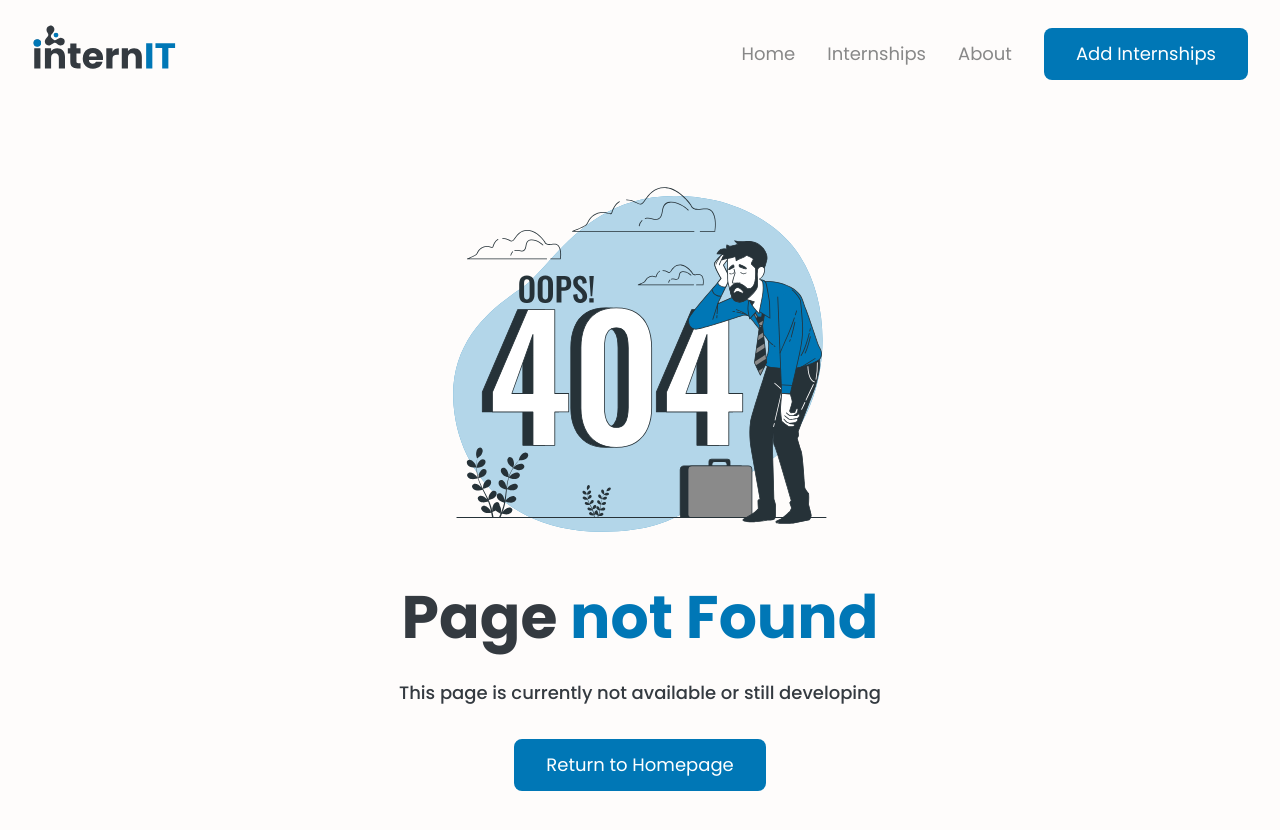
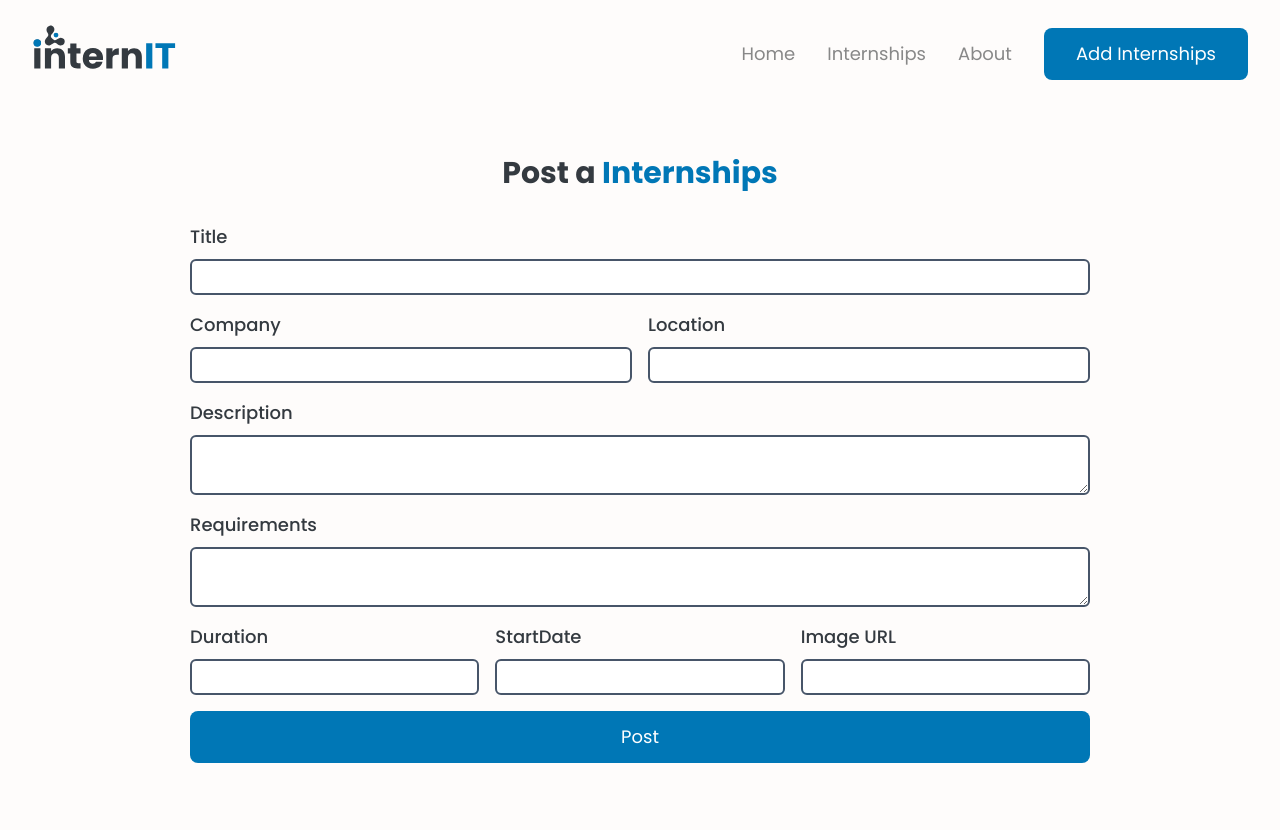
Before and after one commit to Sachintha-Prasad/InternIT, a React (Vite) app in the folder frontend/: page /add-internship in a window 1280 px wide. Before the commit this address had no page. Shown: the top 830 px of the page. Built offline with nearby package versions, Linux system fonts and the light colour scheme.

Commit message:
post an intern page done

```diff
--- a/frontend/src/App.jsx
+++ b/frontend/src/App.jsx
@@ -11,6 +11,7 @@ import NotFoundPage from "./pages/NotFoundPage"
 import HomePage from "./pages/HomePage"
 import InternPage from "./pages/InternPage"
 import InternsPage from "./pages/InternsPage"
+import PostInternPage from "./pages/PostInternPage"
 
 const App = () => {
     const router = createBrowserRouter(
@@ -19,6 +20,7 @@ const App = () => {
                 <Route path="*" element={<NotFoundPage />} />
                 <Route index element={<HomePage />} />
                 <Route path="/internships" element={<InternsPage />} />
+                <Route path="/add-internship" element={<PostInternPage />} />
                 <Route path="/internships/:id" element={<InternPage />} />
             </Route>
         )
--- a/frontend/src/components/InternCard.jsx
+++ b/frontend/src/components/InternCard.jsx
@@ -13,7 +13,7 @@ const InternCard = ({ intern }) => {
                     />
                 </div>
                 <h2 className="text-xl font-medium">{intern.title}</h2>
-                <div className="flex flex-col gap-2">
+                <div className="flex flex-col gap-2 self-start">
                     <p>
                         <span className="font-semibold">Company :</span>{" "}
                         {intern.company}
--- a/frontend/src/db.json
+++ b/frontend/src/db.json
@@ -54,6 +54,28 @@
       "duration": "6 months",
       "startDate": "2024-07-20",
       "image": "https://static.vecteezy.com/system/resources/previews/031/695/460/non_2x/business-logo-template-globe-and-arrow-logo-is-suitable-for-global-company-world-technologies-media-and-publicity-agencies-vector.jpg"
+    },
+    {
+      "id": "d513",
+      "title": "dsadd",
+      "company": "kjklj",
+      "location": "lkjlkj",
+      "description": "kljl",
+      "requirements": "kjkl",
+      "duration": "jklj",
+      "startDate": "kjkl",
+      "image": ""
+    },
+    {
+      "id": "c982",
+      "title": "React developer ",
+      "company": "PanAsia",
+      "location": "Colombo",
+      "description": "<p>Lorem50</P>",
+      "requirements": "sdadas",
+      "duration": "6months",
+      "startDate": "2024.07.08",
+      "image": "https://dev-to-uploads.s3.amazonaws.com/uploads/logos/resized_logo_UQww2soKuUsjaOGNB38o.png"
     }
   ]
 }
--- /dev/null
+++ b/frontend/src/pages/PostInternPage.jsx
@@ -0,0 +1,207 @@
+import React, { useState } from "react"
+import { useNavigate } from "react-router-dom"
+import { toast } from "react-toastify"
+
+const PostInternPage = () => {
+    const [title, setTitle] = useState("")
+    const [company, setCompany] = useState("")
+    const [location, setLocation] = useState("")
+    const [description, setDescription] = useState("")
+    const [requirements, setRequirements] = useState("")
+    const [duration, setDuration] = useState("")
+    const [startDate, setStartDate] = useState("")
+    const [image, setImage] = useState("")
+
+    const navigate = useNavigate()
+
+    const newIntern = {
+        title,
+        company,
+        location,
+        description,
+        requirements,
+        duration,
+        startDate,
+        image
+    }
+
+    // post a internship
+    const postIntern = async (intern) => {
+        try {
+            await fetch("http://localhost:5000/internships", {
+                method: "POST",
+                headers: {
+                    "Content-Type": "application/json"
+                },
+                body: JSON.stringify(intern)
+            })
+        } catch (error) {
+            console.log("post failed!", error)
+        }
+    }
+
+    const submitForm = (e) => {
+        e.preventDefault()
+
+        postIntern(newIntern)
+        toast.success("Successfully added the internship!")
+        navigate("/internships")
+    }
+
+    return (
+        <div className="container py-12 flex flex-col gap-8 items-center">
+            <h2 className="text-2xl lg:text-3xl text-dark-gray font-semibold">
+                Post a <span className="text-dark-blue">Internships</span>
+            </h2>
+            <form
+                onSubmit={submitForm}
+                className="w-full max-w-[900px] flex flex-col gap-4"
+            >
+                <div className="flex flex-col gap-2 items-start">
+                    <label
+                        htmlFor="title"
+                        className="text-lg text-dark-gray font-medium"
+                    >
+                        Title
+                    </label>
+                    <input
+                        type="text"
+                        name="title"
+                        id="title"
+                        value={title}
+                        onChange={(e) => setTitle(e.target.value)}
+                        className="border-2 border-slate-600 rounded-md px-2 py-1 w-full"
+                        required
+                    />
+                </div>
+                <div className="flex gap-4">
+                    <div className="flex flex-col gap-2 items-start w-full">
+                        <label
+                            htmlFor="company"
+                            className="text-lg text-dark-gray font-medium"
+                        >
+                            Company
+                        </label>
+                        <input
+                            type="text"
+                            name="company"
+                            id="company"
+                            value={company}
+                            onChange={(e) => setCompany(e.target.value)}
+                            className="border-2 border-slate-600 rounded-md px-2 py-1 w-full"
+                            required
+                        />
+                    </div>
+                    <div className="flex flex-col gap-2 items-start w-full">
+                        <label
+                            htmlFor="location"
+                            className="text-lg text-dark-gray font-medium"
+                        >
+                            Location
+                        </label>
+                        <input
+                            type="text"
+                            name="location"
+                            id="location"
+                            value={location}
+                            onChange={(e) => setLocation(e.target.value)}
+                            className="border-2 border-slate-600 rounded-md px-2 py-1 w-full"
+                            required
+                        />
+                    </div>
+                </div>
+                <div className="flex flex-col gap-2 items-start">
+                    <label
+                        htmlFor="description"
+                        className="text-lg text-dark-gray font-medium"
+                    >
+                        Description
+                    </label>
+                    <textarea
+                        type="text"
+                        name="description"
+                        id="description"
+                        value={description}
+                        onChange={(e) => setDescription(e.target.value)}
+                        className="border-2 border-slate-600 rounded-md px-2 py-1 w-full"
+                    />
+                </div>
+                <div className="flex flex-col gap-2 items-start">
+                    <label
+                        htmlFor="requirements"
+                        className="text-lg text-dark-gray font-medium"
+                    >
+                        Requirements
+                    </label>
+                    <textarea
+                        type="text"
+                        name="requirements"
+                        id="requirements"
+                        value={requirements}
+                        onChange={(e) => setRequirements(e.target.value)}
+                        className="border-2 border-slate-600 rounded-md px-2 py-1 w-full"
+                        required
+                    />
+                </div>
+                <div className="flex gap-4">
+                    <div className="flex flex-col gap-2 items-start w-full">
+                        <label
+                            htmlFor="duration"
+                            className="text-lg text-dark-gray font-medium"
+                        >
+                            Duration
+                        </label>
+                        <input
+                            type="text"
+                            name="duration"
+                            id="duration"
+                            value={duration}
+                            onChange={(e) => setDuration(e.target.value)}
+                            className="border-2 border-slate-600 rounded-md px-2 py-1 w-full"
+                            required
+                        />
+                    </div>
+                    <div className="flex flex-col gap-2 items-start w-full">
+                        <label
+                            htmlFor="startDate"
+                            className="text-lg text-dark-gray font-medium"
+                        >
+                            StartDate
+                        </label>
+                        <input
+                            type="text"
+                            name="startDate"
+                            id="startDate"
+                            value={startDate}
+                            onChange={(e) => setStartDate(e.target.value)}
+                            className="border-2 border-slate-600 rounded-md px-2 py-1 w-full"
+                            required
+                        />
+                    </div>
+                    <div className="flex flex-col gap-2 items-start w-full">
+                        <label
+                            htmlFor="image"
+                            className="text-lg text-dark-gray font-medium"
+                        >
+                            Image URL
+                        </label>
+                        <input
+                            type="text"
+                            name="image"
+                            id="image"
+                            value={image}
+                            onChange={(e) => setImage(e.target.value)}
+                            className="border-2 border-slate-600 rounded-md px-2 py-1 w-full"
+                        />
+                    </div>
+                </div>
+
+                <button type="submit" className="cta-btn">
+                    Post
+                </button>
+            </form>
+        </div>
+    )
+}
+
+export default PostInternPage
```
Lines whose indentation alone changed are shown as unchanged.
